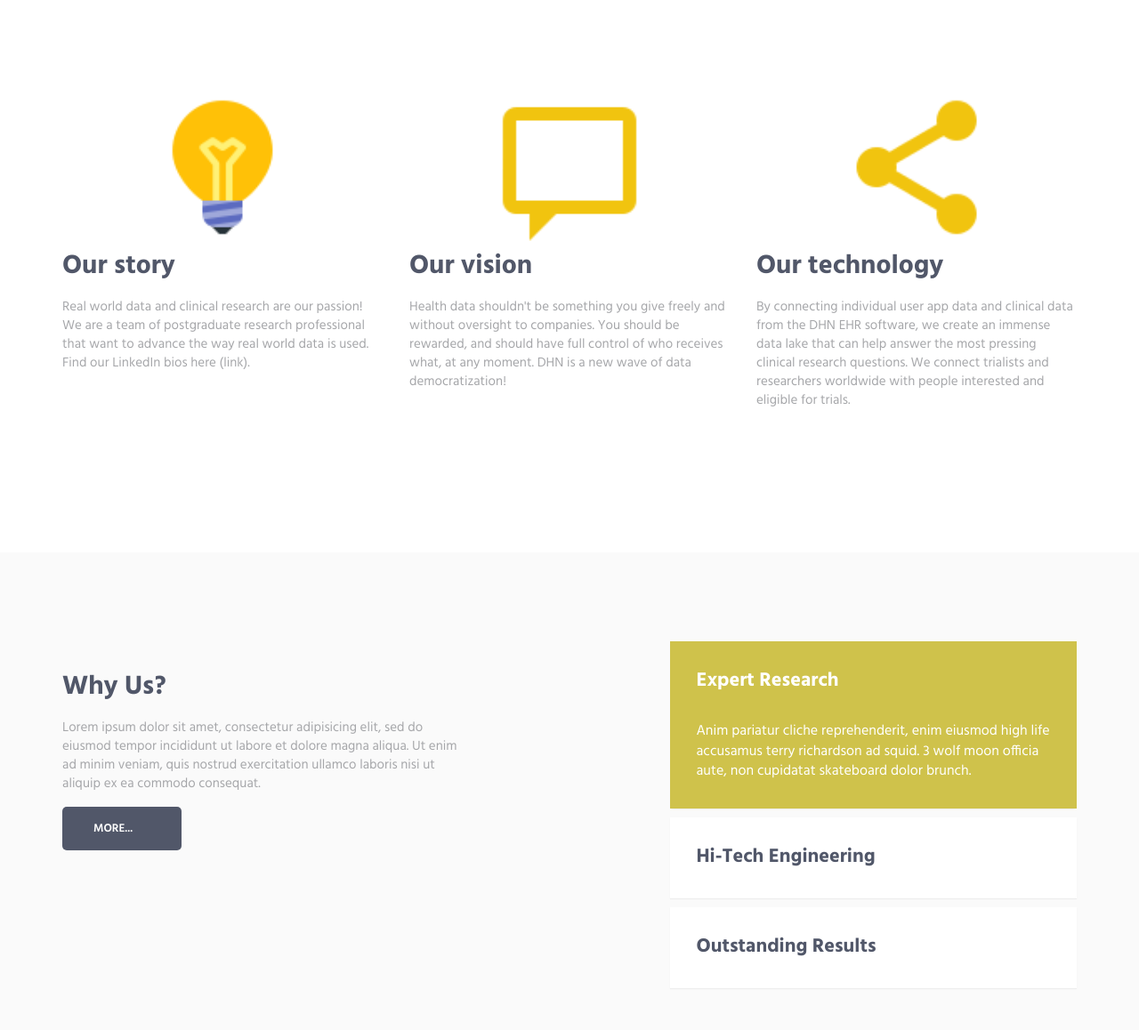
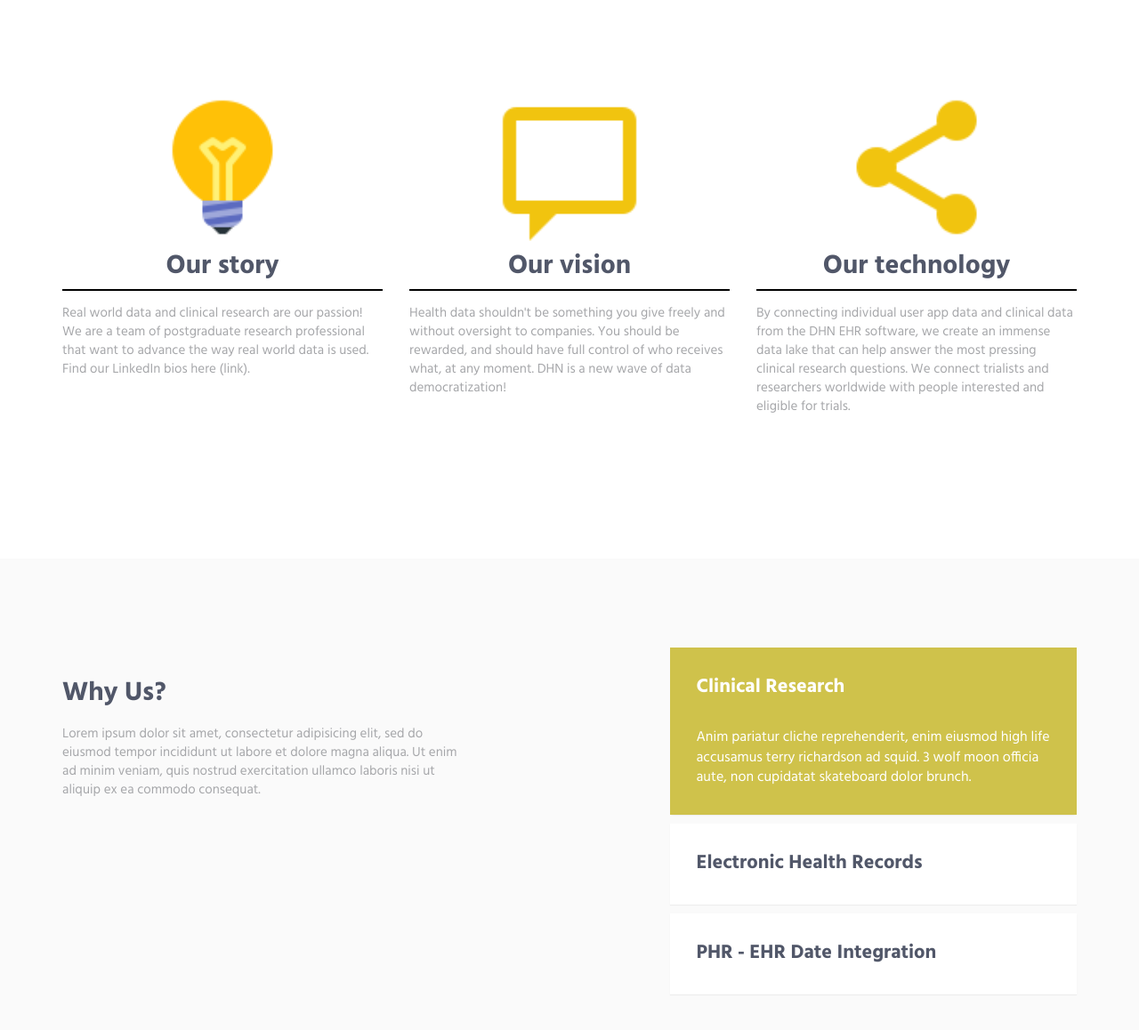
Before and after one commit to pacha0y/dhn-website, a plain HTML site: page index.html in a window 1280 px wide. Shown: the part 802-1960 px from the top of the page at 89% size. Drawn offline with Linux system fonts and the light colour scheme.

Commit message:
Align about text

```diff
--- a/index.html
+++ b/index.html
@@ -53,10 +53,8 @@
                             <ul class="nav navbar-nav navbar-nav-right">
                                 <li class="js_nav-item nav-item"><a class="nav-item-child nav-item-hover" href="#body">Home</a></li>
                                 <li class="js_nav-item nav-item"><a class="nav-item-child nav-item-hover" href="#about">About</a></li>
-								<!--li class="js_nav-item nav-item"><a class="nav-item-child nav-item-hover" href="#services">Services</a></li-->
                                 <li class="js_nav-item nav-item"><a class="nav-item-child nav-item-hover" href="#products">Products</a></li>
 								<li class="js_nav-item nav-item"><a class="nav-item-child nav-item-hover" href="#work">Features</a></li>
-                                <!--li class="js_nav-item nav-item"><a class="nav-item-child nav-item-hover" href="#pricing">Pricing</a></li-->
                                 <li class="js_nav-item nav-item"><a class="nav-item-child nav-item-hover" href="#contact">Contact</a></li>
                             </ul>
                         </div>
@@ -83,7 +81,6 @@
                                 <p class="color-white">DHN allows you to gather, access and analyze health data effortlessly. <br/>
                                     We are here to serve you with health data needs. </p>
                             </div>
-                            <!-- a href="#" class="btn-theme btn-theme-sm btn-white-brd text-uppercase">Details</a -->
                         </div>
                     </div>
                 </div>
@@ -96,7 +93,6 @@
                                 <p class="color-white">Lorem ipsum dolor amet consectetur adipiscing dolore magna aliqua <br/>
                                     enim minim estudiat veniam siad venumus dolore</p>
                             </div>
-                            <!--a href="#" class="btn-theme btn-theme-sm btn-white-brd text-uppercase">Take a Tour</a -->
                         </div>
                     </div>
                 </div>
@@ -112,7 +108,7 @@
                 <div class="masonry-grid row">
                     <div class="masonry-grid-sizer col-xs-6 col-sm-6 col-md-1"></div>
                     <div class="masonry-grid-item col-xs-12 col-sm-6 col-md-4 sm-margin-b-30">
-                        <div class="margin-b-60">
+                        <div class="margin-b-60 about">
                             <span class="about-img-cover">
                             <img src="icons/light-bulb.png" class="about-img">
                             </span>
@@ -124,7 +120,7 @@
                         <!--img class="full-width img-responsive wow fadeInUp" src="img/500x500/01.jpg" alt="Portfolio Image" data-wow-duration=".3" data-wow-delay=".2s"-->
                     </div>
                     <div class="masonry-grid-item col-xs-12 col-sm-6 col-md-4">
-                        <div class="margin-b-60">
+                        <div class="margin-b-60 about">
                             <span class="about-img-cover">
                             <img src="icons/comment.png" class="about-img">
                             </span>
@@ -136,9 +132,9 @@
 						 <!--img class="full-width img-responsive wow fadeInUp" src="img/500x500/02.jpg" alt="Portfolio Image" data-wow-duration=".3" data-wow-delay=".3s"-->
                     </div>
                     <div class="masonry-grid-item col-xs-12 col-sm-6 col-md-4">
-                        <div class="margin-t-60 margin-b-60">
+                        <div class="margin-t-60 margin-b-60 about">
                             <span class="about-img-cover">
-                            <img src="icons/share.png" class="about-img">
+                                <img src="icons/share.png" class="about-img">
                             </span>
                             <h2>Our technology</h2>
                             <p>By connecting individual user app data and clinical data from the DHN EHR software,
@@ -159,7 +155,7 @@
                                 <h2>Why Us?</h2>
                                 <p>Lorem ipsum dolor sit amet, consectetur adipisicing elit, sed do eiusmod tempor incididunt ut labore et dolore magna aliqua. Ut enim ad minim veniam, quis nostrud exercitation ullamco laboris nisi ut aliquip ex ea commodo consequat.</p>
                             </div>
-                            <a href="#" class="btn-theme btn-theme-sm btn-white-bg text-uppercase">More...</a>
+                            <!--a href="#" class="btn-theme btn-theme-sm btn-white-bg text-uppercase">More...</a-->
                         </div>
                         <div class="col-md-5 col-sm-7 col-md-offset-2">
                             <!-- Accordion -->
@@ -169,7 +165,7 @@
                                         <div class="panel-heading" role="tab" id="headingOne">
                                             <h4 class="panel-title">
                                                 <a class="panel-title-child" role="button" data-toggle="collapse" data-parent="#accordion" href="#collapseOne" aria-expanded="true" aria-controls="collapseOne">
-                                                    Expert Research
+                                                    Clinical Research
                                                 </a>
                                             </h4>
                                         </div>
@@ -183,7 +179,7 @@
                                         <div class="panel-heading" role="tab" id="headingTwo">
                                             <h4 class="panel-title">
                                                 <a class="collapsed panel-title-child" role="button" data-toggle="collapse" data-parent="#accordion" href="#collapseTwo" aria-expanded="false" aria-controls="collapseTwo">
-                                                    Hi-Tech Engineering
+                                                    Electronic Health Records
                                                 </a>
                                             </h4>
                                         </div>
@@ -197,7 +193,7 @@
                                         <div class="panel-heading" role="tab" id="headingThree">
                                             <h4 class="panel-title">
                                                 <a class="collapsed panel-title-child" role="button" data-toggle="collapse" data-parent="#accordion" href="#collapseThree" aria-expanded="false" aria-controls="collapseThree">
-                                                    Outstanding Results
+                                                    PHR - EHR Date Integration
                                                 </a>
                                             </h4>
                                         </div>
```
Also changed, not shown: css/layout.min.css.
